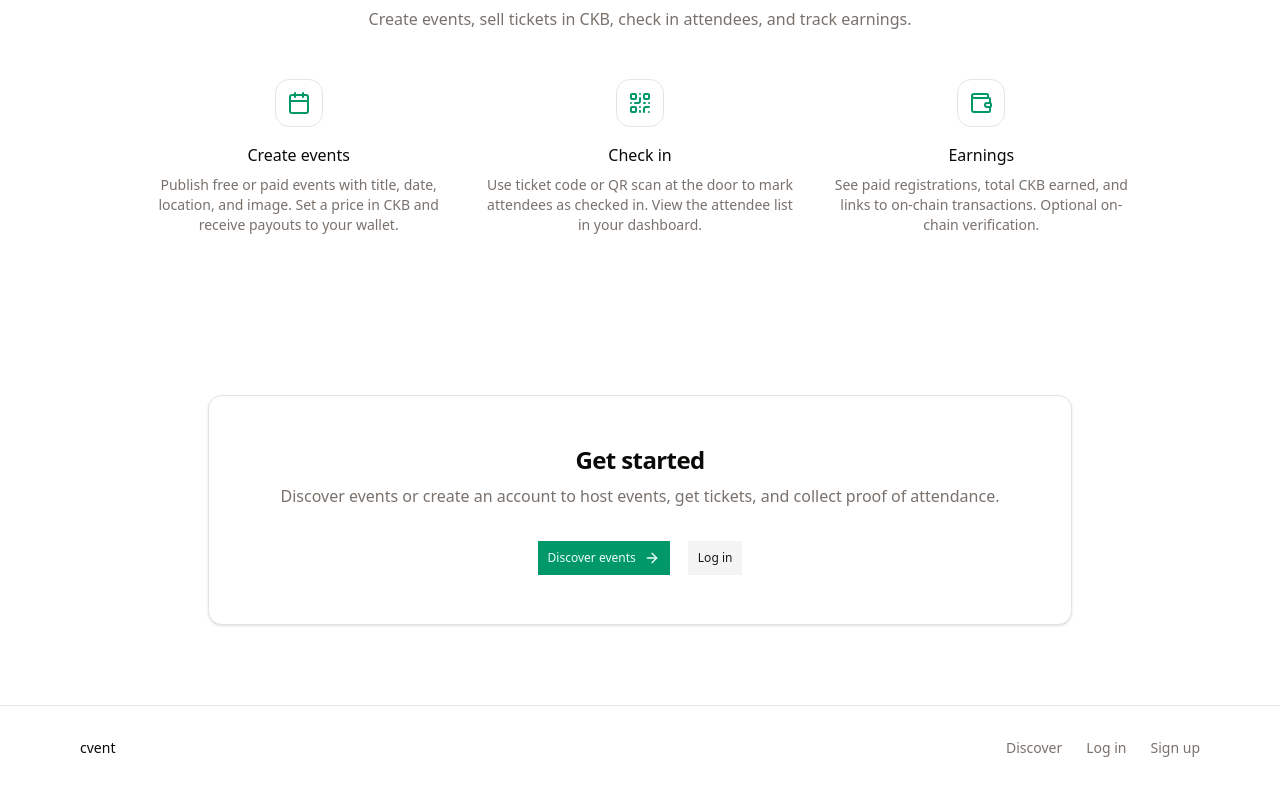
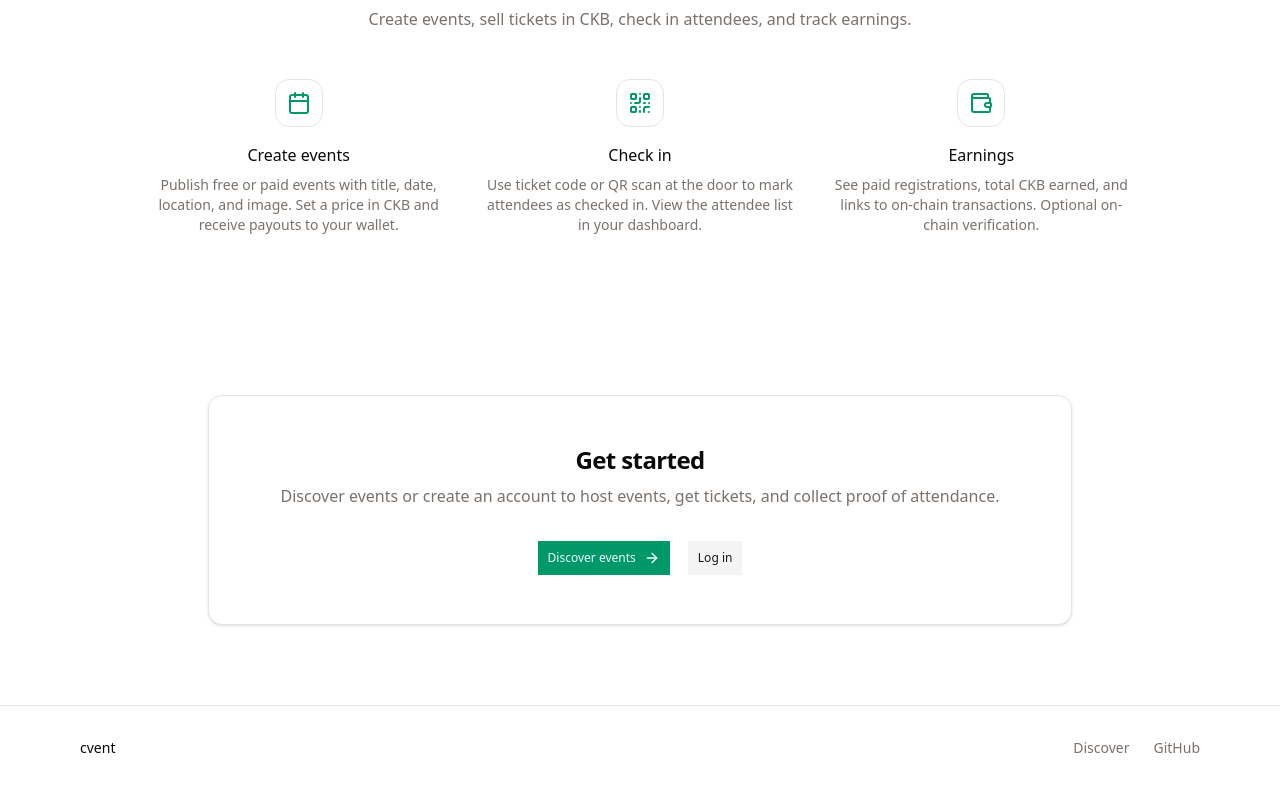
Before and after one commit to chukwuma619/cvent, a Next.js app: page / in a window 1280 px wide. Shown: the part 1096-1886 px from the top of the page. Built offline with nearby package versions, Linux system fonts and the light colour scheme; what @ckb-ccc/connector-react would draw is missing.

Commit message:
Update homepage links: replace login and signup links with a GitHub link for improved navigation and access to the project repository.

```diff
--- a/app/(home)/page.tsx
+++ b/app/(home)/page.tsx
@@ -189,18 +189,13 @@ export default function Home() {
               >
                 Discover
               </Link>
-              <Link
-                href="/login"
-                className="underline-offset-4 hover:text-foreground hover:underline"
-              >
-                Log in
-              </Link>
-              <Link
-                href="/login"
-                className="underline-offset-4 hover:text-foreground hover:underline"
-              >
-                Sign up
-              </Link>
+                <Link
+                  href="https://github.com/chukwuma619/cvent"
+                  className="underline-offset-4 hover:text-foreground hover:underline"
+                >
+                  GitHub
+                </Link>
+
             </div>
           </div>
         </footer>
```
